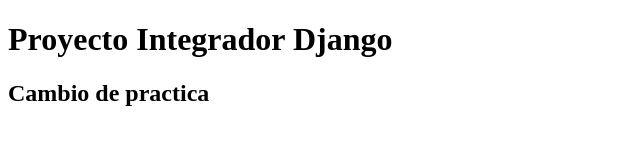
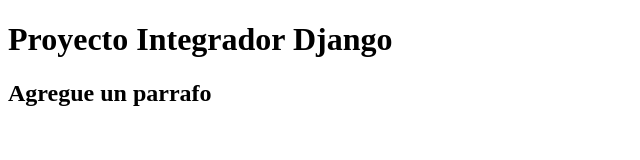
Before and after one commit to cecilialsantin/proyectoIdjango, a plain HTML site: page index.html in a window 1280 px wide. Shown: the full height of the page, 0-640 px from the left. Drawn offline with Linux system fonts and the light colour scheme.

```diff
--- a/index.html
+++ b/index.html
@@ -8,6 +8,6 @@
 </head>
 <body>
     <h1>Proyecto Integrador Django</h1>
-    <h2>Cambio de practica</h2>
+    <h2>Agregue un parrafo</h2>
 </body>
 </html>
```
